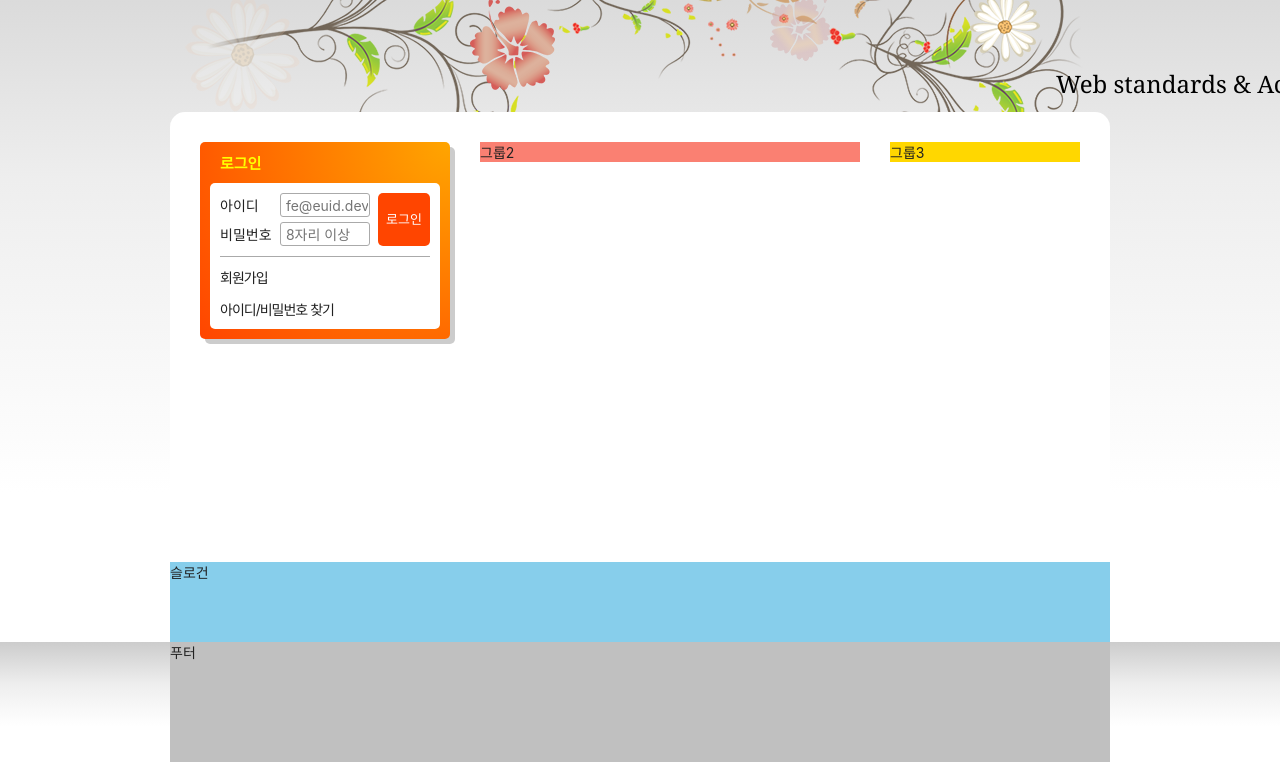
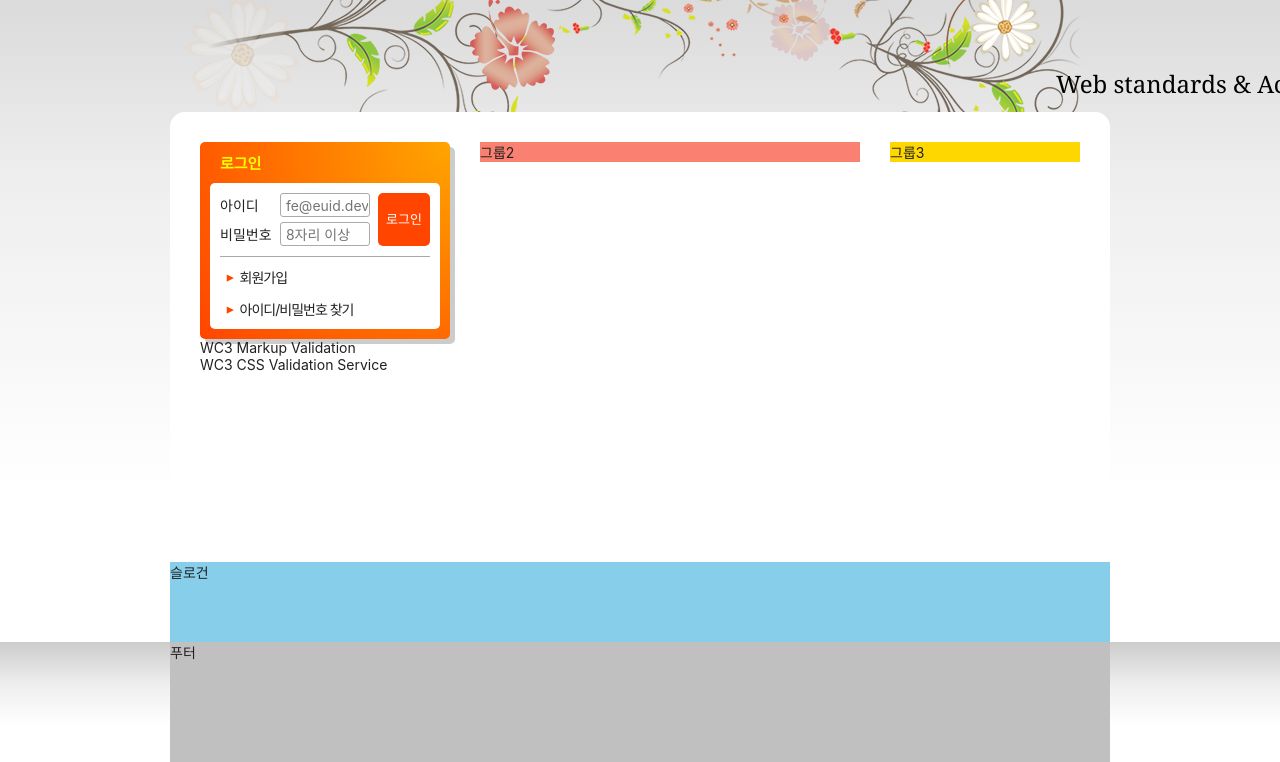
Before and after one commit to CALKO9611/HTML5, a plain HTML site: page index.html in a window 1280 px wide. Shown: the part 135-897 px from the top of the page. Drawn offline with Linux system fonts and the light colour scheme; a web font is replaced by a local one.

Commit message:
유효성검사 마크업 완료

```diff
--- a/index.html
+++ b/index.html
@@ -152,10 +152,24 @@
           </fieldset>
         </form>
         <ul class="sign">
-          <li><a href="/">회원가입</a></li>
-          <li><a href="/">아이디/비밀번호 찾기</a></li>
+          <li><a href="/" class="icon-right-dir">회원가입</a></li>
+          <li><a href="/" class="icon-right-dir">아이디/비밀번호 찾기</a></li>
         </ul>
       </section>
+
+      <h2 class="a11y-hidden">유효성 검사 배너</h2>
+      <ul class="validation-list">
+        <li>
+          <a href="/" target="_blank" rel="noopener noreferer" title="마크업 유효성검사 사이트로 이동 (새창)">
+            WC3 Markup Validation
+          </a>
+        </li>
+        <li>
+          <a href="/" target="_blank" rel="noopener noreferer" title="CSS 유효성검사 사이트로 이동 (새창)">
+            WC3 CSS Validation Service
+          </a>
+        </li>
+      </ul>
     </div>
     <div class="group group2">그룹2</div>
     <div class="group group3">그룹3</div>
```
